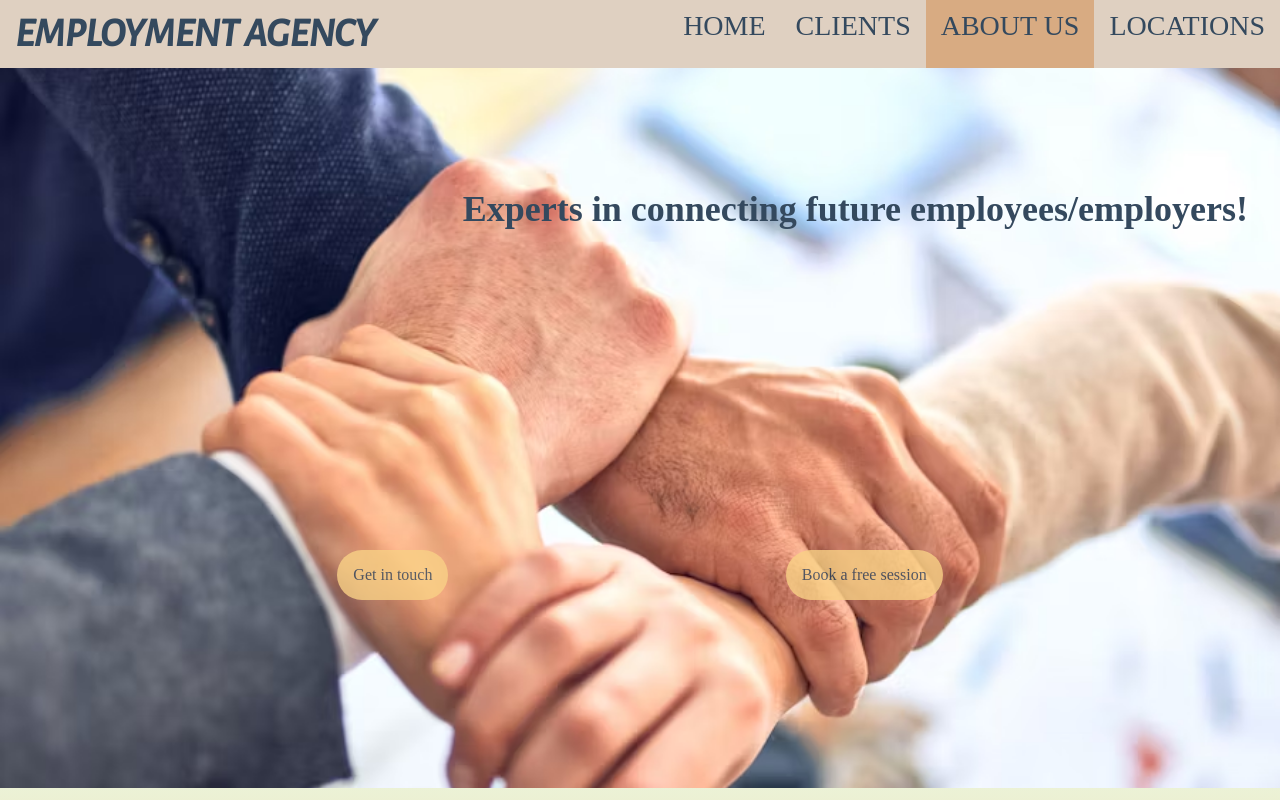
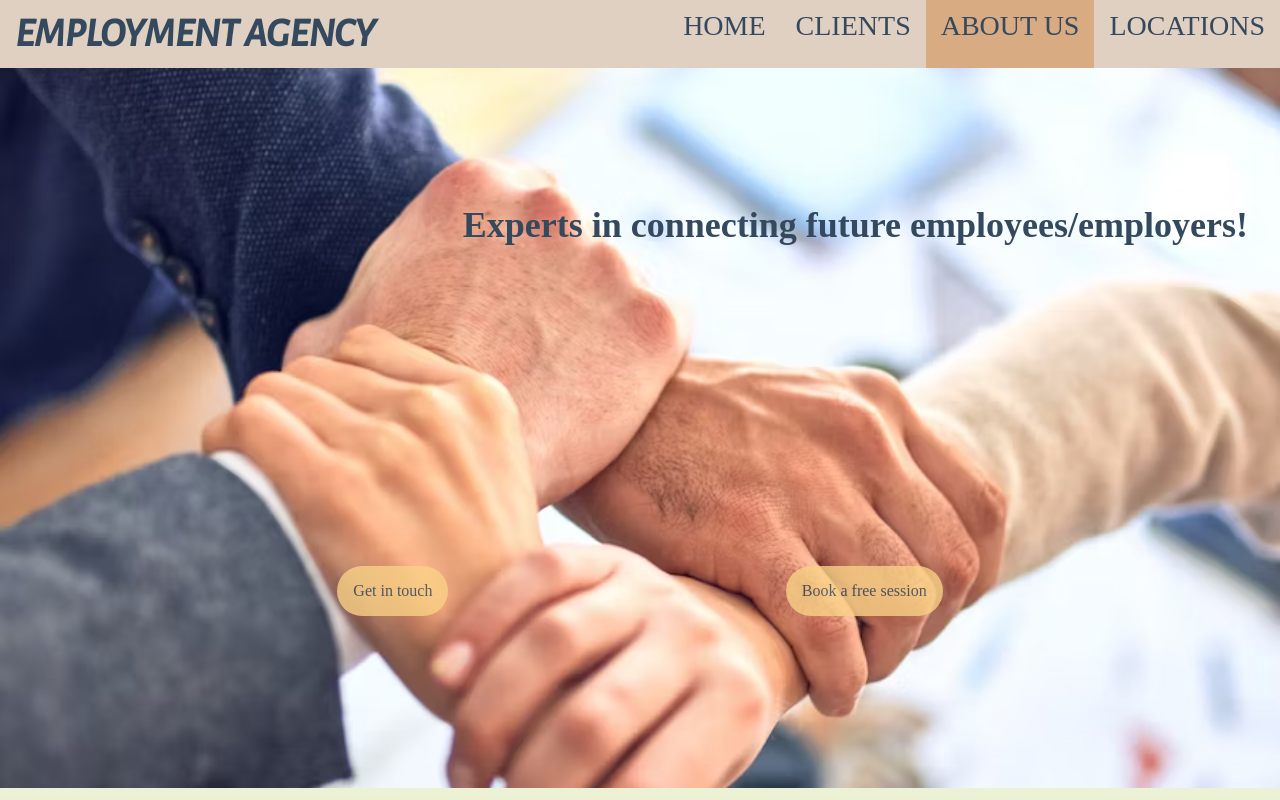
Before and after one commit to M0-09/cpnt260-a4, a plain HTML site: page index.html in a window 1280 px wide. Shown: the top 800 px of the page. Drawn offline with Linux system fonts and the light colour scheme.

Commit message:
forgot to save .css file

```diff
--- a/css/main.css
+++ b/css/main.css
@@ -34,7 +34,7 @@ h2 {
 
 .hero {
   font-size: 36px;
-  padding-top: 2.5rem;
+  padding-top: 3.5rem;
 }
 
 /* hides the horizontal scroll-bar */
```
